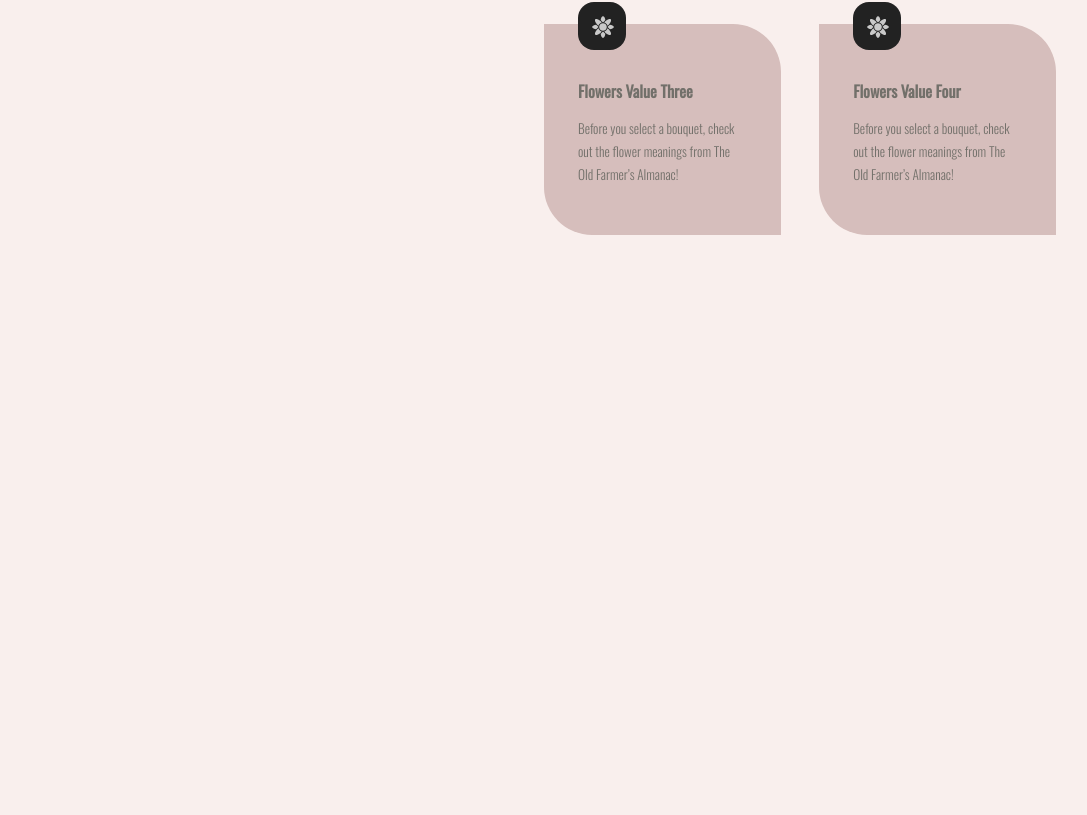
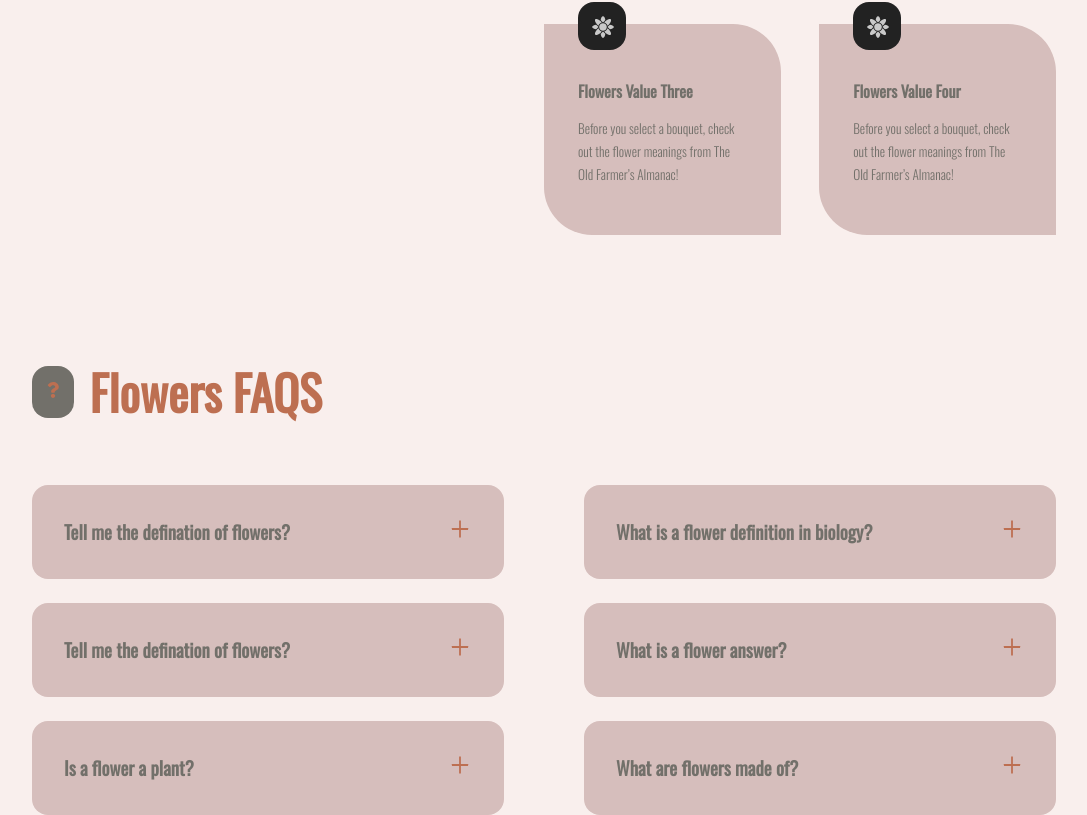
Before and after one commit to Tasnim63/flower-world, a React (Create React App) app: page / in a window 1280 px wide. Shown: the part 1877-2692 px from the top of the page, without its empty margins (96-1183 px from the left). Before the commit the page ends 2112 px from the top, so only its background shows below. Built offline with nearby package versions, Linux system fonts and the light colour scheme; a web font is replaced by a local one.

Commit message:
flowers faqs added

```diff
--- a/src/App.js
+++ b/src/App.js
@@ -11,6 +11,7 @@ import Plans from "./pages/plans/Plans";
 import NotFound from "./pages/notFound/NotFound";
 import AOS from 'aos';
 import 'aos/dist/aos.css';
+
 function App() {
   AOS.init();
   return (
@@ -25,6 +26,7 @@ function App() {
         <Route path="/flowers" element={<Flowers></Flowers>}></Route>
         <Route path="*" element={<NotFound></NotFound>}></Route>
       </Routes>
+
     </>
   );
 }
--- /dev/null
+++ b/src/components/AskedQuestion.jsx
@@ -0,0 +1,17 @@
+import React, { useState } from "react";
+import { AiOutlinePlus } from "react-icons/ai";
+import { AiOutlineMinus } from "react-icons/ai";
+export default function AskedQuestion({ question, answer }) {
+    const [isAnswerShowing,setIsAnswerShowing]=useState(false);
+  return (
+    <article onClick={() => setIsAnswerShowing(prev => !prev)}  className="faq">
+      <div>
+        <h3>{question}</h3>
+        <button className="faq_icon">
+         {isAnswerShowing ?  <AiOutlineMinus></AiOutlineMinus> :   <AiOutlinePlus></AiOutlinePlus>}
+        </button>
+      </div>
+     { isAnswerShowing &&  <p>{answer}</p>}
+    </article>
+  );
+}
--- /dev/null
+++ b/src/components/AskedQuestions.jsx
@@ -0,0 +1,29 @@
+import React from "react";
+import { FaQuestion } from "react-icons/fa";
+import { faqs } from "../data";
+import AskedQuestion from "./AskedQuestion";
+import SectionHead from "./SectionHead";
+export default function AskedQuestions() {
+  return (
+    <section className="faqs">
+      <div className="container faqs_container">
+        <SectionHead icon={<FaQuestion></FaQuestion>} title="Flowers FAQS">  </SectionHead>
+          <div className="faqs_wrapper">
+            {faqs.map(({ id, question, answer }) => {
+              return (
+                <AskedQuestion
+                  key={id}
+                  question={question}
+                  answer={answer}
+                >
+                     <span>{question}</span>
+
+                </AskedQuestion>
+              );
+            })}
+          </div>
+
+      </div>
+    </section>
+  );
+}
--- a/src/data.js
+++ b/src/data.js
@@ -103,44 +103,38 @@ export const values = [
 
 
 
-
-
-
-
-
-
-// export const faqs = [
-//     {
-//         id: 1,
-//         question: "How often should I exercise?",
-//         answer: "Consectetur adipisicing elit. Non ipsa dolorem, rem consequatur eum omnis ex, fuga temporibus qui nesciunt odio aliquam commodi culpa inventore ut similique repellendus perferendis sint!"
-//     },
-//     {
-//         id: 2,
-//         question: "What time of day is best to work out?",
-//         answer: "Distinctio nihil blanditiis accusantium atque, quo maxime inventore eum! Cum dolorem quibusdam amet et qui. Eos, omnis beatae? Quas, est at! Molestiae quidem ab soluta exercitationem culpa nostrum iusto illum qui non a harum deserunt atque commodi at velit."
-//     },
-//     {
-//         id: 3,
-//         question: "How long should my workouts be?",
-//         answer: "In publishing and graphic design, Lorem ipsum is a placeholder text commonly used to demonstrate the visual form of a document or a typeface without relying on meaningful content."
-//     },
-//     {
-//         id: 4,
-//         question: "Do I need to warm up before my workouts?",
-//         answer: "Molestiae quidem ab soluta exercitationem culpa nostrum iusto illum qui non a harum deserunt atque commodi at velit, consequatur quibusdam dignissimos cum labore possimus placeat consectetur nisi cupiditate? Qui totam est omnis dolor nobis quisquam veritatis a!"
-//     },
-//     {
-//         id: 5,
-//         question: "Should I do strength training, cardio or both?",
-//         answer: "Maiores fuga, cum praesentium esse laudantium! Distinctio nihil blanditiis accusantium atque, quo maxime inventore eum! Cum dolorem quibusdam amet et qui."
-//     },
-//     {
-//         id: 6,
-//         question: "Should I lift weights for strength training?",
-//         answer: "Quas, est at! Molestiae quidem ab soluta exercitationem culpa nostrum iusto illum qui non a harum deserunt atque commodi at velit, consequatur quibusdam dignissimos cum labore possimus placeat consectetur nisi cupiditate."
-//     }
-// ]
+export const faqs = [
+    {
+        id: 1,
+        question: "Tell me the defination of flowers?",
+        answer: "A flower, sometimes known as a bloom or blossom, is the reproductive structure found in flowering plants (plants of the division Angiospermae). The biological function of a flower is to facilitate reproduction, usually by providing a mechanism for the union of sperm with eggs."
+    },
+    {
+        id: 2,
+        question: "What is a flower definition in biology?",
+        answer: "A flower, sometimes known as a bloom or blossom, is the reproductive structure found in flowering plants (plants of the division Angiospermae). The biological function of a flower is to facilitate reproduction, usually by providing a mechanism for the union of sperm with eggs."
+    },
+    {
+        id: 3,
+        question:"Tell me the defination of flowers?",
+        answer: "A flower, sometimes known as a bloom or blossom, is the reproductive structure found in flowering plants (plants of the division Angiospermae). The biological function of a flower is to facilitate reproduction, usually by providing a mechanism for the union of sperm with eggs."
+    },
+    {
+        id: 4,
+        question:"What is a flower answer?",
+        answer: "A flower, sometimes known as a bloom or blossom, is the reproductive structure found in flowering plants (plants of the division Angiospermae). The biological function of a flower is to facilitate reproduction, usually by providing a mechanism for the union of sperm with eggs."
+    },
+    {
+        id: 5,
+        question:"Is a flower a plant?",
+        answer: "A flower, sometimes known as a bloom or blossom, is the reproductive structure found in flowering plants (plants of the division Angiospermae). The biological function of a flower is to facilitate reproduction, usually by providing a mechanism for the union of sperm with eggs."
+    },
+    {
+        id: 6,
+        question:"What are flowers made of?",
+        answer: "A flower, sometimes known as a bloom or blossom, is the reproductive structure found in flowering plants (plants of the division Angiospermae). The biological function of a flower is to facilitate reproduction, usually by providing a mechanism for the union of sperm with eggs."
+    }
+]
 
 
 
--- a/src/pages/home/Home.jsx
+++ b/src/pages/home/Home.jsx
@@ -4,12 +4,15 @@ import Programs from "../../components/Programs";
 import Vanlues from "../../components/Vanlues";
 
 import "./home.css";
+
+import AskedQuestions from "../../components/AskedQuestions";
 export default function Home() {
   return (
     <>
       <MainHeader></MainHeader>
-    <Programs></Programs>
-    <Vanlues></Vanlues>
+      <Programs></Programs>
+      <Vanlues></Vanlues>
+      <AskedQuestions></AskedQuestions>
     </>
   );
 }
--- a/src/pages/home/home.css
+++ b/src/pages/home/home.css
@@ -137,3 +137,33 @@ margin: 1.5rem 0 5rem ;
 position: absolute;
 top: -1.5rem;
 }
+/* ***************FAQS************** */
+.faqs_wrapper{
+   margin-top: 4rem;
+   display: grid;
+   grid-template-columns: 1fr 1fr;
+   gap: 1.5rem 5rem;
+   align-items: flex-start ;
+}
+.faq{
+    background: var(--secondary-color-two);
+    border: 2rem;
+    padding: 2rem;
+    border-radius: 1rem;
+    cursor: pointer;
+}
+.faq div{
+    display: flex;
+    justify-content: space-between;
+    align-items: center;
+}
+.faq_icon {
+    background: transparent;
+    color: var(--main-color-one);
+    font-size: 1.5rem;
+    cursor: pointer;
+}
+.faq p{
+   margin-top: 1.5rem;
+
+}
```
